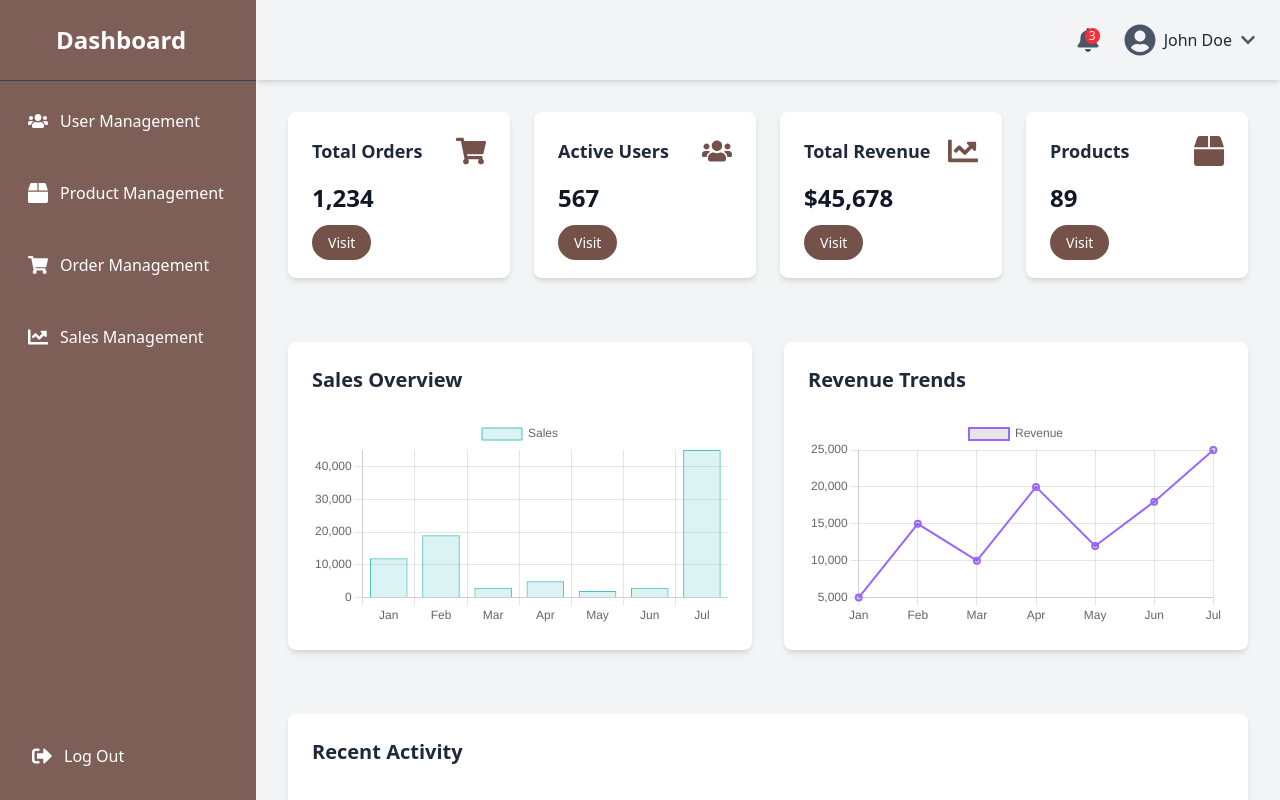
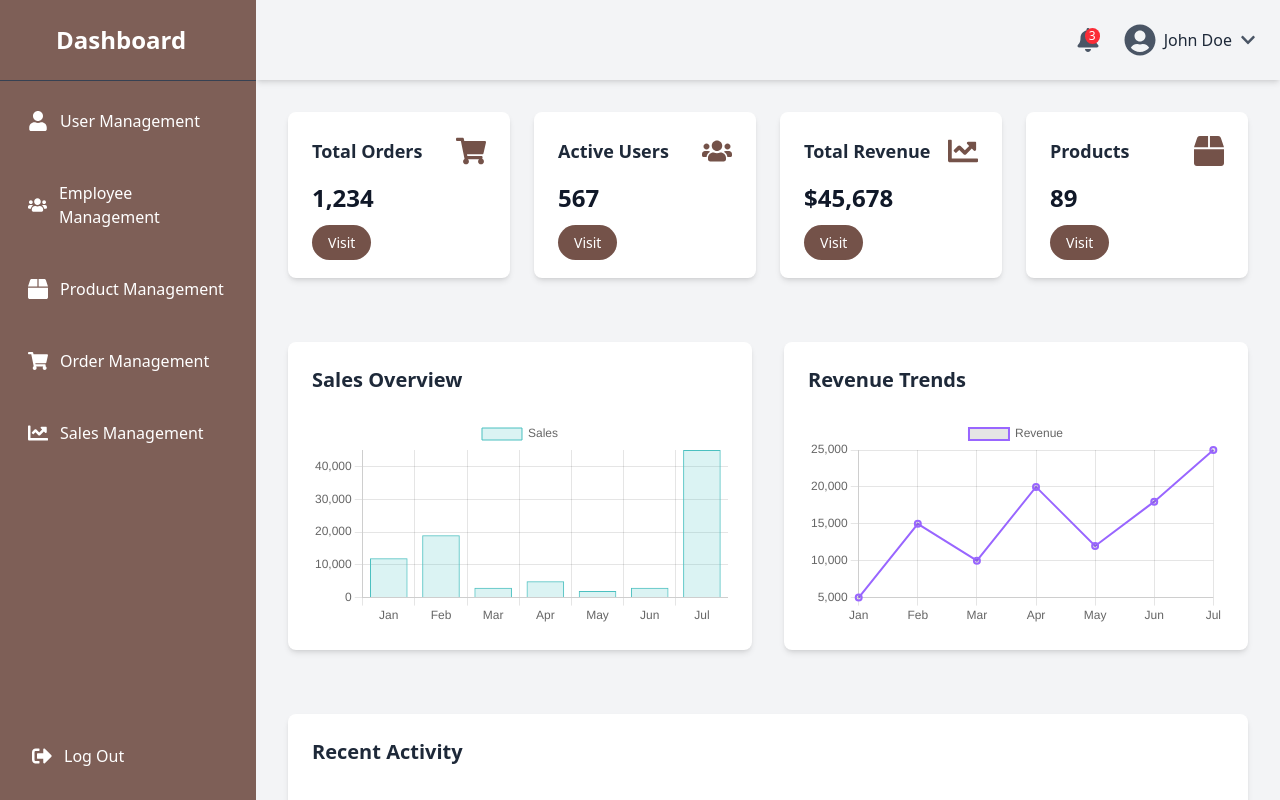
Before and after one commit to Wimukthi316/Spicelore, a React (Vite) app in the folder frontend/: page /admin in a window 1280 px wide. Shown: the top 800 px of the page. Built offline with nearby package versions, Linux system fonts and the light colour scheme.

Commit message:
eMPLOYYE mANAGEMENT ADDED

```diff
--- a/frontend/src/components/admin/Sidebar.jsx
+++ b/frontend/src/components/admin/Sidebar.jsx
@@ -1,5 +1,5 @@
 import { useState } from "react";
-import { FaBox, FaShoppingCart, FaUsers, FaChartLine, FaTimes, FaSignOutAlt } from "react-icons/fa";
+import { FaBox, FaShoppingCart, FaUsers, FaUser, FaChartLine, FaTimes, FaSignOutAlt } from "react-icons/fa";
 import { Link } from "react-router-dom";
 
 const Sidebar = () => {
@@ -53,8 +53,14 @@ const Sidebar = () => {
                         <ul className="space-y-6">
                             <li>
                                 <Link to="/admin/users" className="flex items-center p-3 rounded-lg hover:bg-gray-700 transition-all">
+                                    <FaUser className="w-5 h-5 mr-3 text-white" />
+                                    <span>User Management</span>
+                                </Link>
+                            </li>
+                            <li>
+                                <Link to="/admin/employee" className="flex items-center p-3 rounded-lg hover:bg-gray-700 transition-all">
                                     <FaUsers className="w-5 h-5 mr-3" />
-                                    <span>User Management</span>
+                                    <span>Employee Management</span>
                                 </Link>
                             </li>
                             <li>
```
